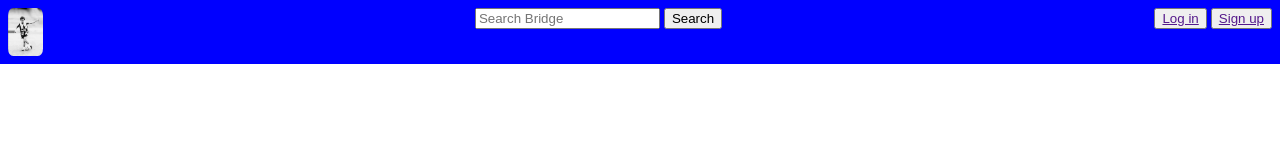
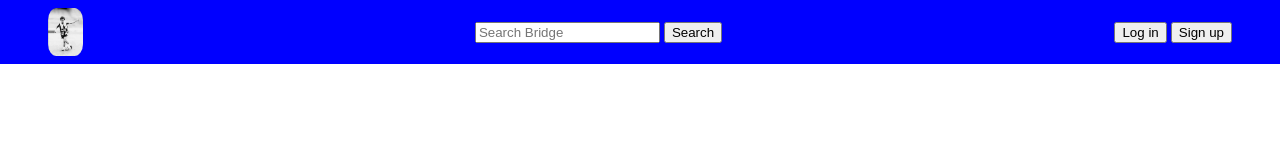
Before and after one commit to Nick676191/bridge-goal-based-app, a plain HTML site: page index.html in a window 1280 px wide. Drawn offline with Linux system fonts and the light colour scheme.

Commit message:
Remove the normal text decoration that is usually applied to links

```diff
--- a/style.css
+++ b/style.css
@@ -12,8 +12,9 @@ body {
 .header {
     display: flex;
     justify-content: space-between;
+    align-items: center;
     background-color: blue;
-    padding: 0.5rem;
+    padding: 0.5rem 3rem;
 }
 
 .logo {
@@ -24,5 +25,10 @@ body {
 .logo img {
     height: 100%;
     width: 100%;
-    border-radius: 15%;
+    border-radius: 25%;
 }
+
+button a {
+    color: black;
+    text-decoration: none;
+}
```
